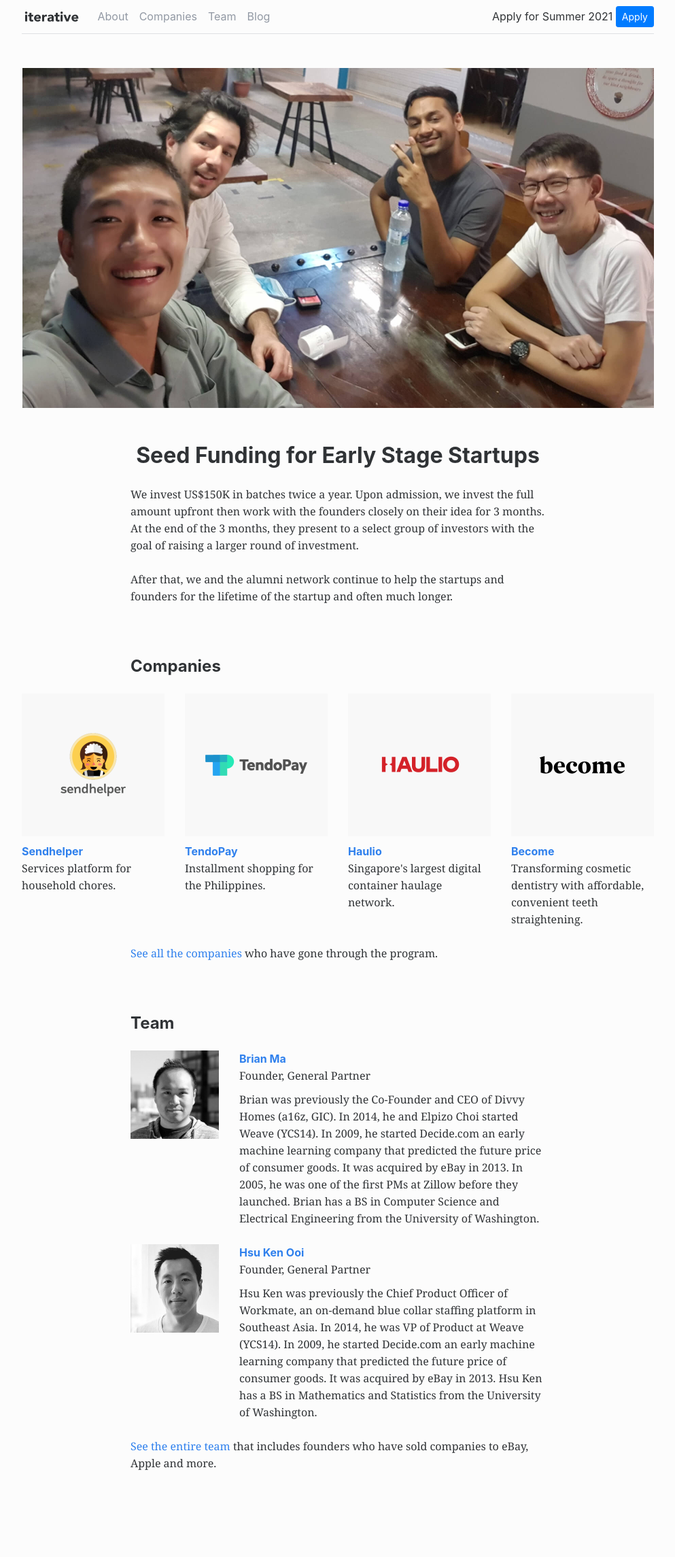
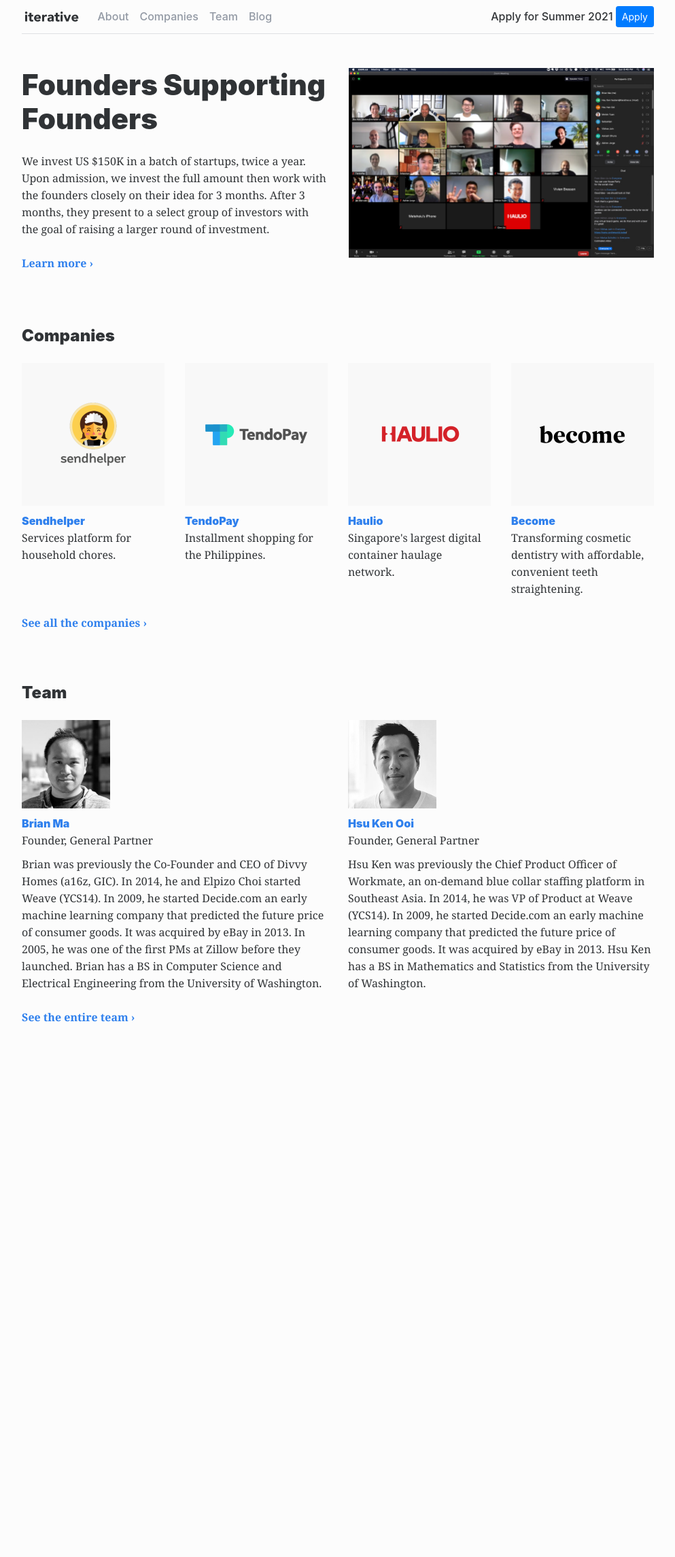
Before and after one commit to hsukenooi/iterative-website, a Jekyll site: the page built from index.html, in a window 1280 px wide. Shown: the whole page at 68% size, without its empty margins (143-1136 px from the left). Built offline with Jekyll 4.4.1, drawn with Linux system fonts in a browser that asks for light colours; comment, search, counter and statistics services are not loaded; after the commit the page ends 1634 px from its top, so only the background shows below that.

Commit message:
Redesigned homepage

```diff
--- a/_includes/company_tile.html
+++ b/_includes/company_tile.html
@@ -1,6 +1,6 @@
 <div class="col-3">
   {% assign companyThumbnail = site.base_url | append: company[1].image %}
-	<img class="companyThumbnail img-fluid" src={{companyThumbnail}} />
+	<a href="{{company[1].url}}" target="_blank"><img class="companyThumbnail img-fluid" src={{companyThumbnail}} /></a>
 	<h4 class="companyName"><a href="{{company[1].url}}" target="_blank">{{company[1].name}}</a></h4>
 	<p class="companyDescription">{{company[1].description}}</p>
 </div>
--- a/_layouts/default.html
+++ b/_layouts/default.html
@@ -27,7 +27,7 @@
   </head>
   <body>
     {% include header.html %}
-    <div class="container">
+    <div id="{{ page.name | remove: '.html' }}" class="container">
       {{ content }}
     </div>
     {% include footer.html %}
--- a/css/screen.sass
+++ b/css/screen.sass
@@ -17,14 +17,16 @@
   color: #2F80ED
 
 h1, h2, h3, h4, strong, .navbar, .postMeta
-  font-family: -apple-system, 'Helvetica Neue', sans-serif
+  font-family: 'Avenir', -apple-system, 'Helvetica Neue', sans-serif
+  font-weight: 500 !important
 
 h1, h2, h3, h4, strong
-  font-weight: bold
+  font-weight: 900 !important
+
 
 h1
-  font-size: 32px
-  line-height: 40px
+  font-size: 42px
+  line-height: 50px
   margin-bottom: 25px
 
 h2
@@ -58,6 +60,13 @@
 .demphasis
   color: #9299A4
 
+.arrow::after, .arrow-right::after
+  content: '›'
+  pointer-events: none
+  display: inline-block
+  margin-left: 0.25em
+  transition: transform 150ms cubic-bezier(0.4, 0, 0.6, 1)
+
 // NAV BAR
 .navbar
   margin-bottom: 100px
@@ -76,14 +85,20 @@
   top: 1px
 
 // HOME
-.hero-img
-  margin: -50px 0 50px
+#index
+  margin-top: -50px
+  .hero-img
+    margin: 0 0 50px
+  .personThumbnail
+    margin-bottom: 10px
+    width: 130px
+
 
 // BLOG LIST
 .postList
 
   h2
-    margin-bottom: 10px
+    margin-bottom: 5px
 
     a
       color: #303336
@@ -97,7 +112,6 @@
     margin-bottom: 10px
 
 // BLOG POST
-.post-title
 
 // COMPANIES
 .companyThumbnail
--- a/index.html
+++ b/index.html
@@ -37,23 +37,20 @@
     image: /assets/team/hsu-ken-ooi.jpg
 ---
 
-<div class="row justify-content-center">
-  <div class="col-12">
-  	<img src="/assets/vibes-glen-adrien-melvin.jpg" class="img-fluid hero-img">
+<div class="row">
+  <div class="col-6">
+    <h1>Founders Supporting Founders</h1>
+    <p>We invest US $150K in a batch of startups, twice a year. Upon admission, we invest the full amount then work with the founders closely on their idea for 3 months. After 3 months, they present to a select group of investors with the goal of raising a larger round of investment.</p>
+    <p><b><a href="about" class="arrow">Learn more</a></b></p>
+	</div>
+  <div class="col-6">
+    <img src="/assets/zoom-hero.jpg" class="img-fluid hero-img">
   </div>
- </div>
-
-<div class="row justify-content-center">
-  <div class="col-lg-8 col-md-12">
-    <h1 class="text-center">Seed Funding for Early Stage Startups</h1>
-    <p>We invest US$150K in batches twice a year. Upon admission, we invest the full amount upfront then work with the founders closely on their idea for 3 months. At the end of the 3 months, they present to a select group of investors with the goal of raising a larger round of investment.</p>
-    <p>After that, we and the alumni network continue to help the startups and founders for the lifetime of the startup and often much longer.</p>
-	</div>
 </div>
 
 <!-- COMPANIES -->
-<div class="row justify-content-center">
-  <div class="col-lg-8 col-md-12">
+<div class="row">
+  <div class="col-12">
     <h2>Companies</h2>
   </div>
 </div>
@@ -62,26 +59,33 @@
     {% include company_tile.html company = company %}
   {% endfor %}
 </div>
-<div class="row justify-content-center">
-  <div class="col-lg-8 col-md-12">
-    <p><a href="team">See all the companies</a> who have gone through the program.</p>
+<div class="row">
+  <div class="col-12">
+    <p><b><a href="companies" class="arrow">See all the companies</a></b></p>
   </div>
 </div>
 
 <!-- TEAM -->
-<div class="row justify-content-center">
-  <div class="col-lg-8 col-md-12">
+<div class="row">
+  <div class="col-12">
     <h2>Team</h2>
   </div>
 </div>
 
-{% for person in page.team %}
-  {% assign person = person %}
-  {% include person_tile.html person = person %}
-{% endfor %}
+<div class="row">
+  {% for person in page.team %}
+    <div class="col-6">
+      {% assign personThumbnail = site.base_url | append: person[1].image %}
+      <a href="{{person[1].linkedin}}" target="_blank"><img class="personThumbnail img-fluid" src={{personThumbnail}} /></a>
+      <h4 class="personName"><a href="{{person[1].linkedin}}" target="_blank">{{person[1].name}}</a></h4>
+      <p class="personTitle">{{person[1].title}}</p>
+      <p class="personBio">{{person[1].bio}}</p>
+    </div>
+  {% endfor %}
+</div>
 
 <div class="row justify-content-center">
-  <div class="col-lg-8 col-md-12">
-    <p><a href="team">See the entire team</a> that includes founders who have sold companies to eBay, Apple and more.</p>
+  <div class="col-12">
+    <p><b><a href="team" class="arrow">See the entire team</a></b></p>
   </div>
 </div>
```
Also changed, not shown: _posts/2020-06-28-southeast-asia-founders-ready-primetime.md (+1 -1 lines), assets/zoom-hero.jpg (added).
